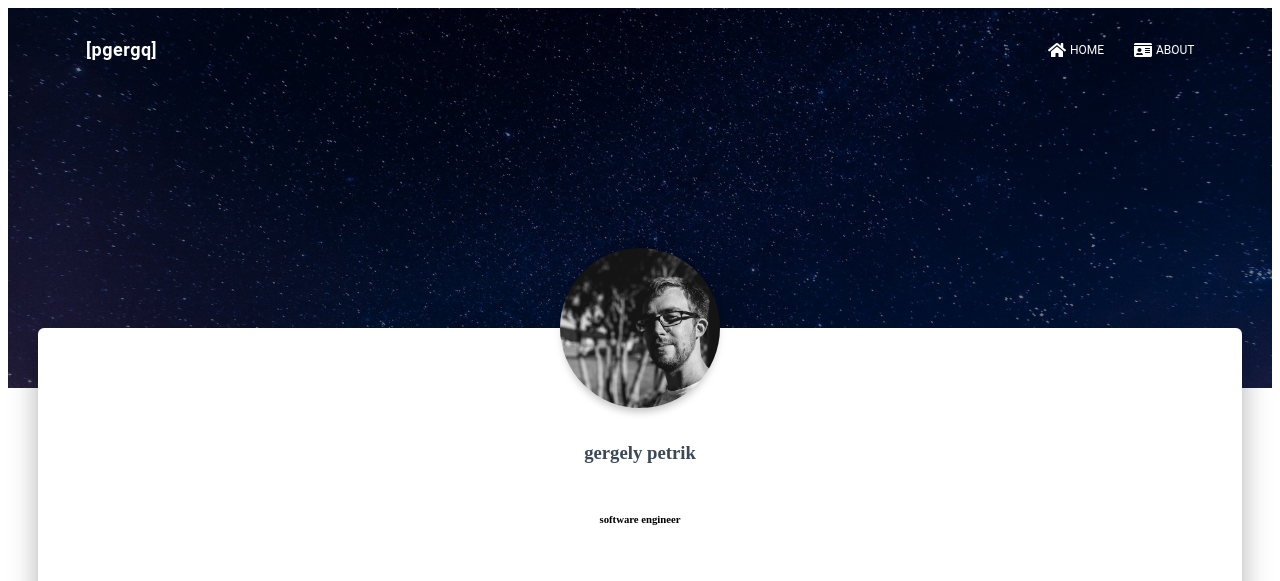
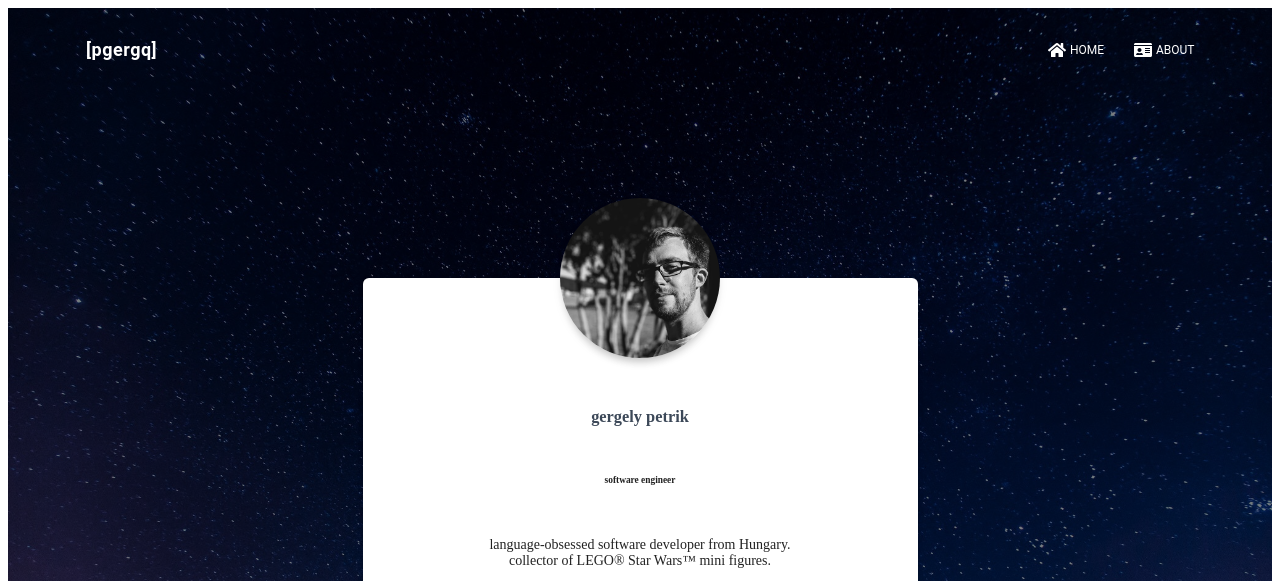
Before and after one commit to pgergq/pgergq.dev, a Gatsby site: page /AboutPage/AboutPage in a window 1280 px wide. Shown: the top 581 px of the page. Built offline with nearby package versions, Linux system fonts and the light colour scheme; Gatsby itself is replaced by a stand-in of ours.

Commit message:
tweak About page styling

```diff
--- a/src/assets/jss/material-kit-react/views/aboutPage.jsx
+++ b/src/assets/jss/material-kit-react/views/aboutPage.jsx
@@ -1,11 +1,14 @@
-// TODO delete unneeded stuff
-
 import { container, title } from "assets/jss/material-kit-react.jsx"
-
 import imagesStyle from "assets/jss/material-kit-react/imagesStyles.jsx"
 
 const aboutPageStyle = {
-  container,
+  container: {
+    ...container,
+    zIndex: "2",
+    position: "relative",
+    paddingTop: "30vh",
+    color: "#FFFFFF",
+  },
   profile: {
     textAlign: "center",
     "& img": {
@@ -15,27 +18,20 @@ const aboutPageStyle = {
       transform: "translate3d(0, -50%, 0)",
     },
   },
-  description: {
-    margin: "1.071rem auto 0",
-    maxWidth: "600px",
-    color: "#999",
-    textAlign: "center !important",
+  cardHidden: {
+    opacity: "0",
+    transform: "translate3d(0, -60px, 0)",
+  },
+  cardFooter: {
+    paddingTop: "0rem",
+    border: "0",
+    borderRadius: "6px",
+    justifyContent: "center !important",
   },
   name: {
     marginTop: "-80px",
   },
   ...imagesStyle,
-  main: {
-    background: "#FFFFFF",
-    position: "relative",
-    zIndex: "3",
-  },
-  mainRaised: {
-    margin: "-60px 30px 0px",
-    borderRadius: "6px",
-    boxShadow:
-      "0 16px 24px 2px rgba(0, 0, 0, 0.14), 0 6px 30px 5px rgba(0, 0, 0, 0.12), 0 8px 10px -5px rgba(0, 0, 0, 0.2)",
-  },
   title: {
     ...title,
     display: "inline-block",
@@ -43,21 +39,6 @@ const aboutPageStyle = {
     marginTop: "30px",
     minHeight: "32px",
     textDecoration: "none",
-  },
-  socials: {
-    marginTop: "0",
-    width: "100%",
-    transform: "none",
-    left: "0",
-    top: "0",
-    height: "100%",
-    lineHeight: "41px",
-    fontSize: "20px",
-    color: "#999",
-  },
-  navWrapper: {
-    margin: "20px auto 50px auto",
-    textAlign: "center",
   },
   navLink: {
     color: "inherit",
@@ -76,6 +57,37 @@ const aboutPageStyle = {
       background: "rgba(200, 200, 200, 0.2)",
     },
   },
+  pageHeader: {
+    minHeight: "100vh",
+    height: "auto",
+    display: "inherit",
+    position: "relative",
+    margin: "0",
+    padding: "0",
+    border: "0",
+    alignItems: "center",
+    "&:before": {
+      background: "rgba(0, 0, 0, 0.5)",
+    },
+    "&:before,&:after": {
+      position: "absolute",
+      zIndex: "1",
+      width: "100%",
+      height: "100%",
+      display: "block",
+      left: "0",
+      top: "0",
+      content: '""',
+    },
+    "& footer li a,& footer li a:hover,& footer li a:active": {
+      color: "#FFFFFF",
+    },
+    "& footer": {
+      position: "absolute",
+      bottom: "0",
+      width: "100%",
+    },
+  },
 }
 
 export default aboutPageStyle
--- a/src/pages/AboutPage/AboutPage.jsx
+++ b/src/pages/AboutPage/AboutPage.jsx
@@ -1,16 +1,37 @@
 import withStyles from "@material-ui/core/styles/withStyles"
 import profile from "assets/img/faces/gergely.jpeg"
+import image from "assets/img/profile-bg.jpg"
 import aboutPageStyle from "assets/jss/material-kit-react/views/aboutPage.jsx"
 import classNames from "classnames"
+import Card from "components/Card/Card.jsx"
+import CardBody from "components/Card/CardBody.jsx"
+import CardFooter from "components/Card/CardFooter.jsx"
 import Button from "components/CustomButtons/Button.jsx"
 import Footer from "components/Footer/Footer.jsx"
+import GridContainer from "components/Grid/GridContainer.jsx"
+import GridItem from "components/Grid/GridItem.jsx"
 import Header from "components/Header/Header.jsx"
 import HeaderLinks from "components/Header/HeaderLinks.jsx"
-import Parallax from "components/Parallax/Parallax.jsx"
-import React from "react"
+import { default as React } from "react"
 import { FaGithub, FaLinkedin, FaTwitter } from "react-icons/fa"
 
 class AboutPage extends React.Component {
+  constructor(props) {
+    super(props)
+    // we use this to make the card to appear after the page has been rendered
+    this.state = {
+      cardAnimaton: "cardHidden",
+    }
+  }
+  componentDidMount() {
+    // we add a hidden class to the card and after 700 ms we delete it and the transition appears
+    setTimeout(
+      function () {
+        this.setState({ cardAnimaton: "" })
+      }.bind(this),
+      700
+    )
+  }
   render() {
     const { classes, ...rest } = this.props
     const imageClasses = classNames(
@@ -32,14 +53,28 @@ class AboutPage extends React.Component {
           }}
           {...rest}
         />
-        <Parallax small filter image={require("assets/img/profile-bg.jpg")} />
-        <div className={classNames(classes.main, classes.mainRaised)}>
-          <div>
+        {/* <Parallax small filter image={require("assets/img/profile-bg.jpg")} /> */}
+        <div
+          className={classes.pageHeader}
+          style={{
+            backgroundImage: "url(" + image + ")",
+            backgroundSize: "cover",
+            backgroundPosition: "top center",
+          }}
+        >
           <div className={classes.container}>
-              <div className={classes.profile}>
+            <GridContainer justify="center">
+              <GridItem xs={12} sm={12} md={6}>
+                <Card
+                  className={classNames(
+                    classes[this.state.cardAnimaton],
+                    classes.profile
+                  )}
+                >
                   <div>
                     <img src={profile} alt="me" className={imageClasses} />
                   </div>
+                  <CardBody className={classes.profile}>
                     <div className={classes.name}>
                       <h3 className={classes.title}>gergely petrik</h3>
                       <h6>software engineer</h6>
@@ -49,7 +84,8 @@ class AboutPage extends React.Component {
                       language-obsessed software developer from Hungary. <br />
                       collector of LEGO&reg; Star Wars&trade; mini figures.
                     </p>
-                <br />
+                  </CardBody>
+                  <CardFooter className={classes.cardFooter}>
                     <Button
                       color="transparent"
                       href="https://github.com/pgergq"
@@ -74,10 +110,10 @@ class AboutPage extends React.Component {
                     >
                       <FaTwitter /> Twitter
                     </Button>
-                <br />
-                <br />
-              </div>
-            </div>
+                  </CardFooter>
+                </Card>
+              </GridItem>
+            </GridContainer>
           </div>
         </div>
         <Footer />
```
Lines whose indentation alone changed are shown as unchanged.
